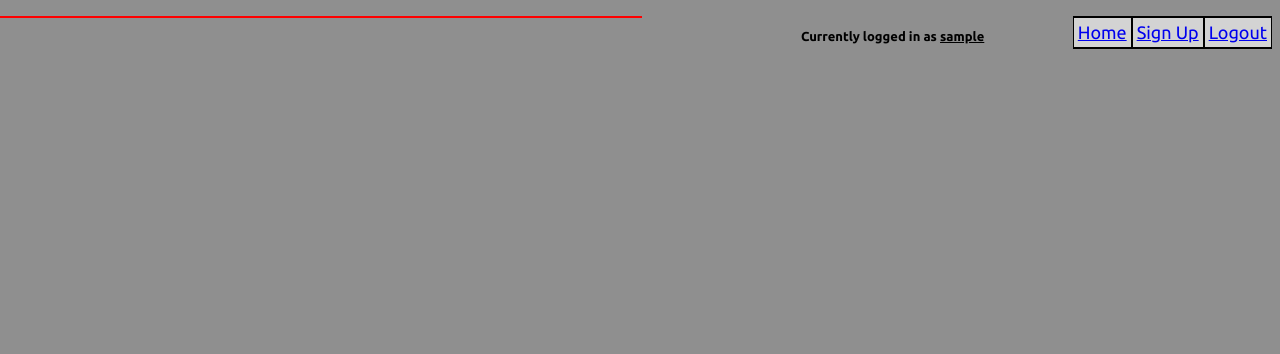
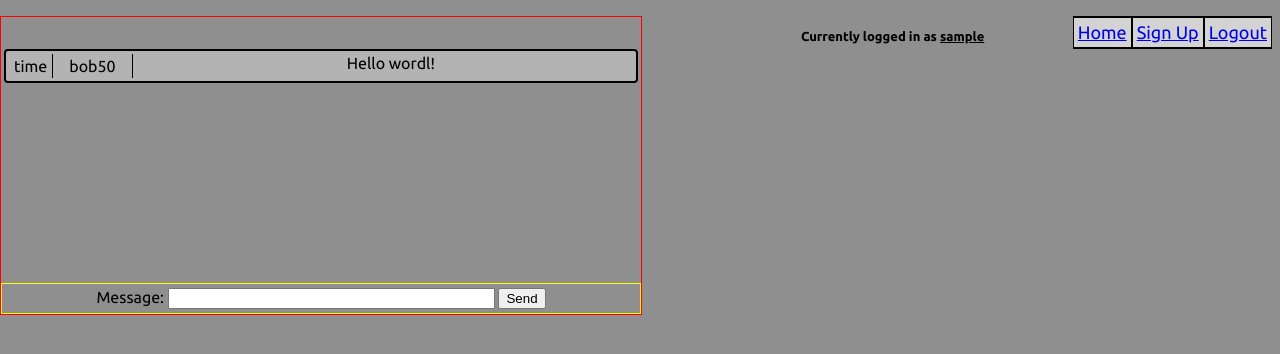
Before and after one commit to m1k0103/music_together, a Flask app: template music_together/templates/room.html in a window 1280 px wide. Shown: the top 354 px of the page. Run offline with Flask 3, Linux system fonts and the light colour scheme; the template is opened without the code that fills it, so the values that code supplies are empty; the visitor is signed in with stand-in values (Sample User, id 1); parts of the project's set-up code (start-up, migrations or seed data) failed here and were passed over.

Commit message:
nearly finished room template. stuff to do

```diff
--- a/music_together/templates/room.html
+++ b/music_together/templates/room.html
@@ -4,7 +4,32 @@
 {% block content %}
 
 <div class="left-container" style="border: 1px red solid;">
+    <!--Chatbox in chat left-container which is just used as a
+    container for the whole chat stuff-->
+    <div class="chatbox">
+        <div class="chat-time">time</div>
+        <div class="chat-username">bob50</div>
+        <div class="chat-message-container">
+            <span class="chat-message-text">Hello wordl!</span>
+        </div>
+    </div>
+
+    <div class="chat-input-container">
+        <form action="/send_message" method="post">
+            <div class="chat-input">
+                <label for="message">Message:</label>
+                <input type="text" name="message" id="message">
+                <input type="submit" value="Send">
+            </div>
+        </form>
+    </div>
 
 </div>
 
 {% endblock %}
+
+<!--
+    1) finish styling for the sending message
+    2) do the functionality for sending a message
+    3) do the functionality for fetching and displaying all the messages
+-->
```
